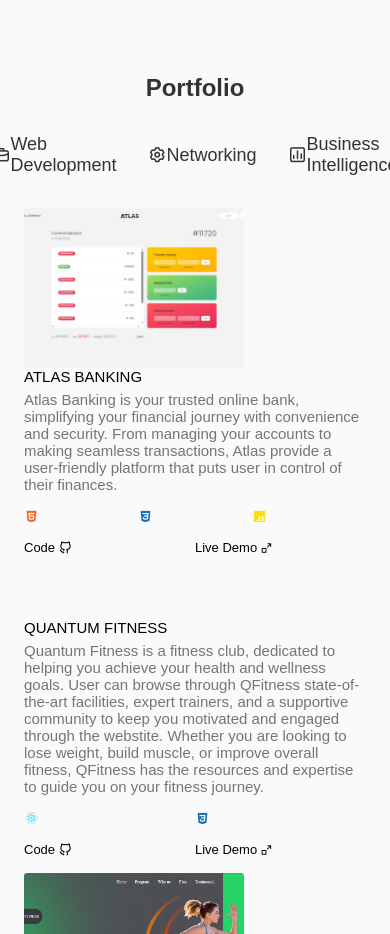
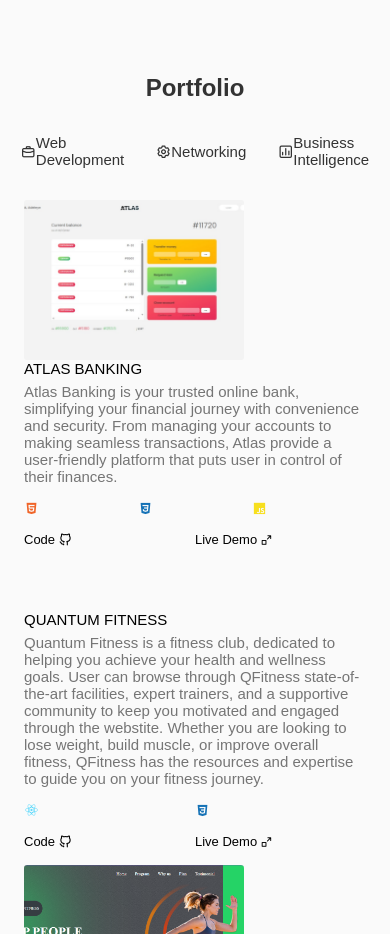
Before and after one commit to Adeleyeha-17/Portfolio, a React (Vite) app: page / in a window 390 px wide. Shown: the part 2260-3194 px from the top of the page. Built offline with nearby package versions, Linux system fonts and the light colour scheme; a web font is replaced by a local one.

Commit message:
updated portfolio component

```diff
--- a/src/components/portfolio/portfolio.css
+++ b/src/components/portfolio/portfolio.css
@@ -180,7 +180,12 @@
    .text {
       max-width: 350px;
    }
+
+   .portfolio__button {
+      font-size: 10px;
+   }
  }
+
 
  @media (max-width: 576px) {
 
@@ -222,6 +227,10 @@
    max-width: 350px;
 }
 
+.portfolio__button {
+   font-size: 15px;
+}
+
  }
 
  @media (max-width: 350px) {
@@ -229,4 +238,8 @@
       gap: 0.5rem;
    }
 
+   .portfolio__button {
+      font-size: 10px;
+   }
+
  }
```
